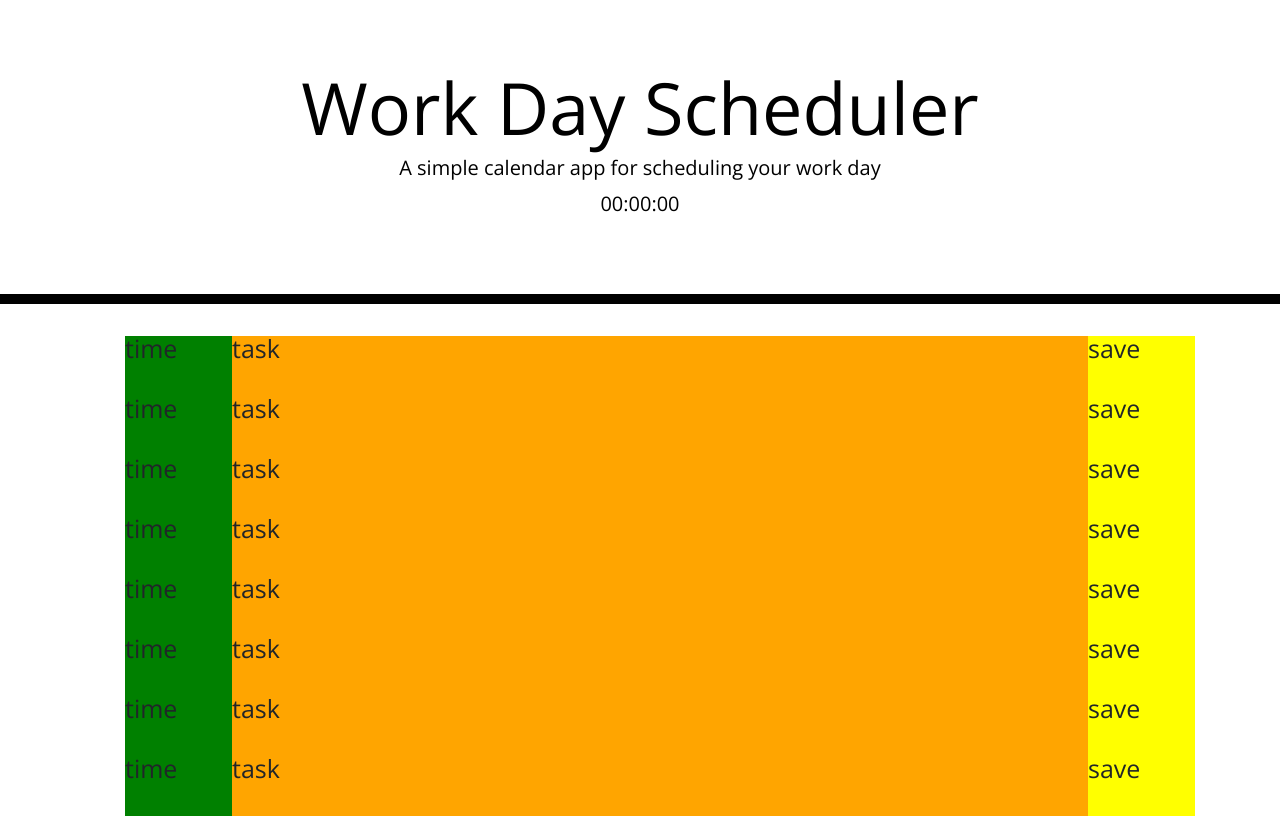
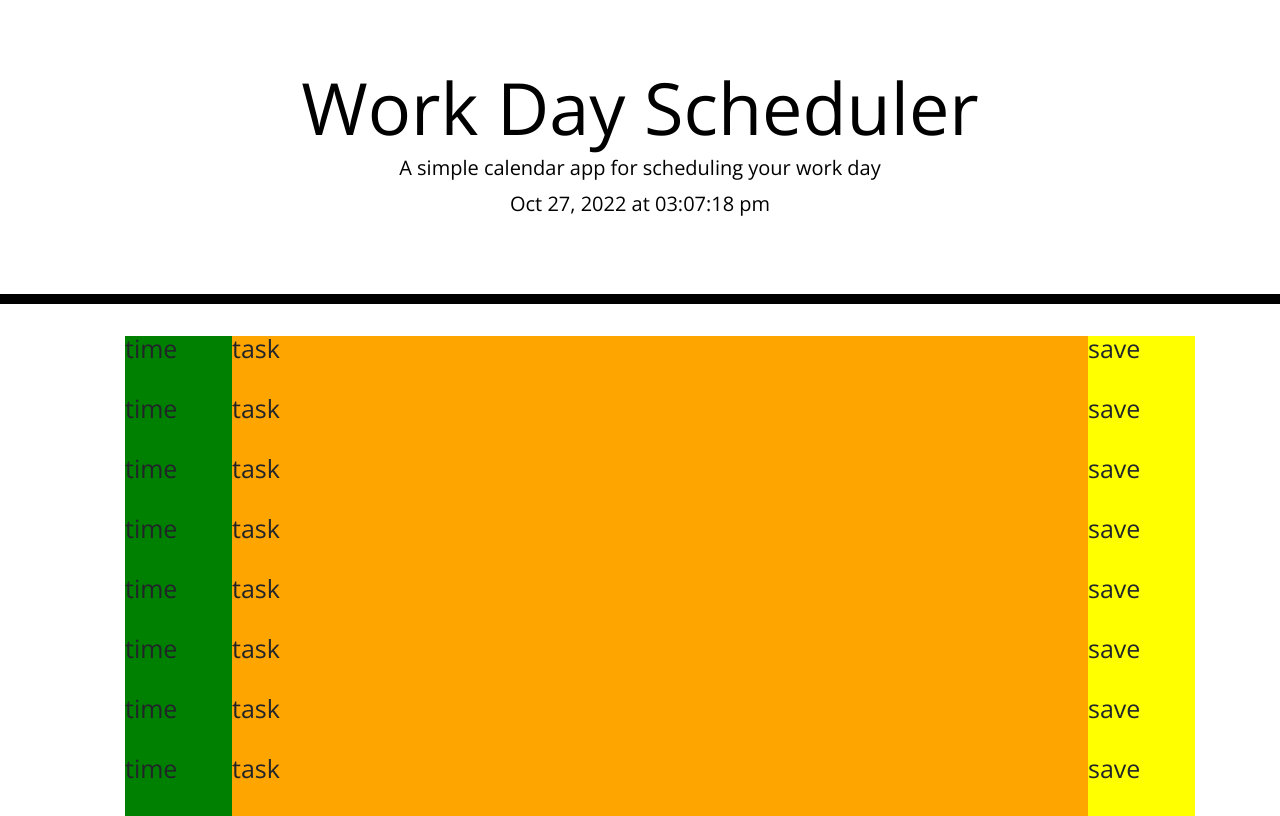
Before and after one commit to gato365/gato365-work-day-scheduler, a plain HTML site: page index.html in a window 1280 px wide. Drawn offline with nearby package versions, Linux system fonts and the light colour scheme.

Commit message:
Fixed time issue

```diff
--- a/script.js
+++ b/script.js
@@ -7,3 +7,6 @@ function displayTime() {
     var rightNow = moment().format('MMM DD, YYYY [at] hh:mm:ss a');
     timeDisplayEl.text(rightNow);
   }
+
+
+displayTime();
--- a/style.css
+++ b/style.css
@@ -1,7 +1,11 @@
+html{
+  height: 100%;
+}
 body {
   font-family: 'Open Sans', sans-serif;
   font-size: 16px;
   line-height: 1;
+  height: 100%;
 }
 
 textarea {
```
